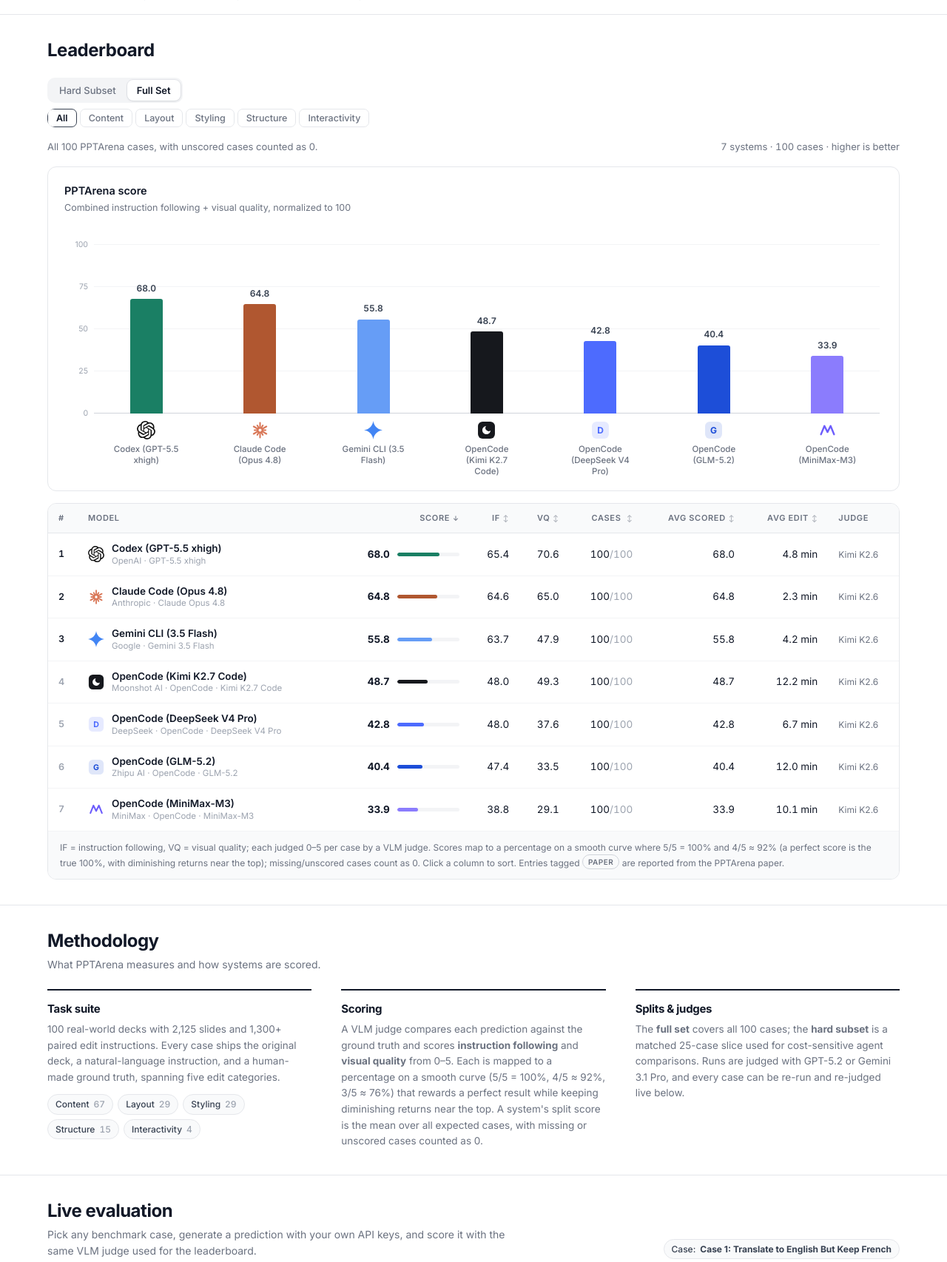
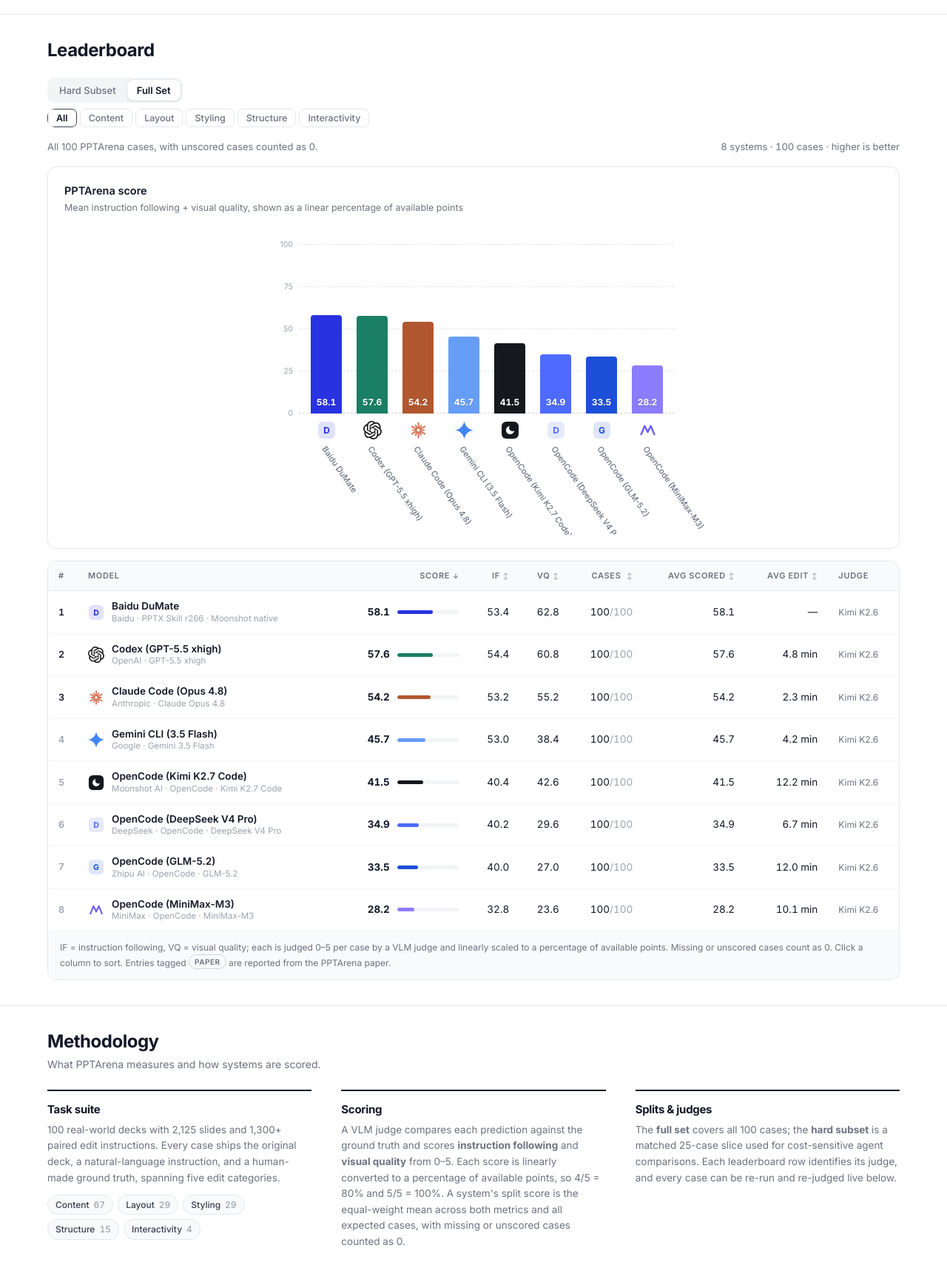
Before and after one commit to michaelofengend/PPTArena, a Flask app: page /evaluation in a window 1280 px wide. Shown: the part 287-1993 px from the top of the page at 74% size. Run offline with Flask 2, Linux system fonts and the light colour scheme.

Commit message:
Leaderboard: add Baidu DuMate with linear scores

```diff
--- a/src/app.py
+++ b/src/app.py
@@ -342,6 +342,20 @@ LEADERBOARD_SOURCES = [
         "judge": "Kimi K2.6 judge",
         "defines_subset": False,
     },
+    # --- External full-set agents ---
+    {
+        "name": "Baidu DuMate",
+        "model": "PPTX Skill r266 · Moonshot native",
+        "provider": "Baidu",
+        "brand": "Baidu",
+        "icon": "D",
+        "color": "#2932e1",
+        "split": "subset",
+        "expected_cases": 25,
+        "path": SCRIPT_DIR.parent / "agent_bench" / "results" / "baidu_dumate_pptx_skill_r266_judge_results.csv",
+        "judge": "Kimi K2.6 judge",
+        "defines_subset": False,
+    },
     # (PPTPilot Kimi/Gemma pilot rows removed from the board — scored too low to
     # be informative; their CSVs remain in agent_bench/results/ if ever restored.)
     # --- CUA (computer-use agent) cohort ---
@@ -581,23 +595,14 @@ def _fmt_edit_time(seconds):
     return f"{m:.1f} min" if m >= 1 else f"{seconds:.0f} s"
 
 
-# Display curve: a raw judge metric (0–5) maps to a percentage via a smooth,
-# concave "diminishing-returns near the ceiling" curve rather than a hard cap:
-#     5/5 = 100%   4/5 = 92%   3/5 = 76%   2/5 = 55%   1/5 = 30%   0 = 0%.
-# So a perfect score is the true 100% (no information lost at the top) while the
-# field still spreads. It is ABSOLUTE and MONOTONIC — adding a system never
-# shifts anyone's score and it never reorders. _SCORE_K is chosen so 4/5 = 92%.
-_SCORE_K = 1.5693  # = log(0.08)/log(0.2); larger K => steeper near the top
-
-
 def _metric_pct(score):
-    """Single 0–5 judge metric → 0–100 via the display curve (5/5=100, 4/5=92)."""
+    """Single 0–5 judge metric as a linear percentage of available points."""
     x = max(0.0, min(score, 5.0)) / 5.0
-    return (1 - (1 - x) ** _SCORE_K) * 100
+    return x * 100
 
 
 def _case_pct(if_score, vq_score):
-    """Per-case score = mean of the two curved metrics."""
+    """Per-case score = equal-weight mean of linear IF and VQ percentages."""
     return (_metric_pct(if_score) + _metric_pct(vq_score)) / 2
 
 
@@ -692,10 +697,9 @@ def get_leaderboard_data():
             # subset) don't appear on the Full Set — they'd read as 25/100.
             if base_key == "full" and source.get("subset_only"):
                 continue
-            if base_key == "full":
-                expected = view_cases                       # missing counts as 0
-            else:
-                expected = view_cases & set(source_case_names)
+            # Every system is scored against the canonical cases in this view.
+            # A missing row therefore remains in the denominator and counts as 0.
+            expected = view_cases
             if not expected:
                 continue
             view_scores = [r for r in scored if r["case_name"] in expected]
--- a/src/templates/evaluation.html
+++ b/src/templates/evaluation.html
@@ -536,7 +536,8 @@
 
         .chart {
             min-width: 540px;
-            margin-top: 18px;
+            max-width: 820px;
+            margin: 18px auto 0;
         }
 
         .chart-plot {
@@ -556,7 +557,7 @@
             position: absolute;
             left: 0;
             right: 0;
-            border-top: 1px solid var(--hairline);
+            border-top: 1px dashed var(--border);
         }
 
         .gridline.zero {
@@ -581,13 +582,13 @@
             bottom: 0;
             display: flex;
             align-items: flex-end;
-            justify-content: space-around;
-            gap: 12px;
+            justify-content: center;
+            gap: 4px;
         }
 
         .chart-col {
-            flex: 1 1 0;
-            max-width: 88px;
+            flex: 0 0 58px;
+            max-width: 58px;
             height: 100%;
             display: flex;
             flex-direction: column;
@@ -597,38 +598,59 @@
 
         .chart-val {
             font-size: 12px;
-            font-weight: 600;
-            margin-bottom: 5px;
+            font-weight: 700;
+            color: #fff;
+            line-height: 1;
+            text-shadow: 0 1px 1px rgba(0, 0, 0, .18);
+        }
+
+        .chart-bar {
+            position: relative;
+            width: 42px;
+            border-radius: 4px 4px 0 0;
+            min-height: 2px;
+            display: flex;
+            align-items: flex-end;
+            justify-content: center;
+            padding-bottom: 9px;
+            box-sizing: border-box;
+        }
+
+        .chart-bar.short .chart-val {
+            position: absolute;
+            bottom: calc(100% + 6px);
             color: var(--ink-2);
-        }
-
-        .chart-bar {
-            width: 58%;
-            max-width: 44px;
-            border-radius: 3px 3px 0 0;
-            min-height: 2px;
+            text-shadow: none;
         }
 
         .chart-labels {
             display: flex;
-            justify-content: space-around;
-            gap: 12px;
+            justify-content: center;
+            gap: 4px;
             margin: 10px 0 0 40px;
             padding-right: 4px;
         }
 
         .chart-label {
-            flex: 1 1 0;
-            max-width: 88px;
-            display: flex;
-            flex-direction: column;
-            align-items: center;
-            gap: 6px;
-            text-align: center;
-            font-size: 11.5px;
-            line-height: 1.3;
+            position: relative;
+            flex: 0 0 58px;
+            max-width: 58px;
+            height: 154px;
+            text-align: left;
+            font-size: 11px;
+            line-height: 1.2;
             color: var(--muted);
             font-weight: 500;
+        }
+
+        .chart-label-text {
+            position: absolute;
+            top: 32px;
+            left: 31px;
+            width: 118px;
+            transform: rotate(55deg);
+            transform-origin: top left;
+            white-space: nowrap;
         }
 
         /* ---------- Model icons ---------- */
@@ -645,6 +667,9 @@
         }
 
         .chart-label .micon {
+            position: absolute;
+            top: 0;
+            left: 17px;
             width: 25px;
             height: 25px;
         }
@@ -1418,9 +1443,9 @@
                     {% if split.entries %}
                     <div class="card chart-card">
                         <p class="chart-title">PPTArena score</p>
-                        <p class="chart-sub">Combined instruction following + visual quality, normalized to 100</p>
+                        <p class="chart-sub">Mean instruction following + visual quality, shown as a linear percentage of available points</p>
                         <div class="chart-scroll">
-                            <div class="chart">
+                            <div class="chart" style="width: {{ 56 + (split.entries|length * 62) }}px;">
                                 <div class="chart-plot">
                                     <div class="chart-grid" aria-hidden="true">
                                         <div class="gridline" style="bottom:100%"><span>100</span></div>
@@ -1431,10 +1456,10 @@
                                     </div>
                                     <div class="chart-cols">
                                         {% for entry in split.entries %}
-                                        <div class="chart-col" title="{{ entry.name }} — {{ '%.1f'|format(entry.score_pct) }}">
-                                            <span class="chart-val num">{{ "%.1f"|format(entry.score_pct) }}</span>
-                                            <div class="chart-bar"
+                                        <div class="chart-col" title="{{ entry.name }}: {{ '%.1f'|format(entry.score_pct) }}">
+                                            <div class="chart-bar {% if entry.bar_pct < 18 %}short{% endif %}"
                                                 style="height:{{ entry.bar_pct }}%;background:{{ entry.color }};">
+                                                <span class="chart-val num">{{ "%.1f"|format(entry.score_pct) }}</span>
                                             </div>
                                         </div>
                                         {% endfor %}
@@ -1444,7 +1469,7 @@
                                     {% for entry in split.entries %}
                                     <div class="chart-label">
                                         {{ model_icon(entry) }}
-                                        <span>{{ entry.name }}</span>
+                                        <span class="chart-label-text">{{ entry.name }}</span>
                                     </div>
                                     {% endfor %}
                                 </div>
@@ -1460,10 +1485,10 @@
                                         <th class="left">#</th>
                                         <th class="left">Model</th>
                                         <th data-sort="score" data-dir="desc" class="sorted"
-                                            title="Mean per-case (IF + VQ) across all expected cases, on a curve where 5/5=100% and 4/5≈92%">
+                                            title="Mean per-case IF and VQ across all expected cases, linearly scaled from 0–5 to 0–100">
                                             Score</th>
-                                        <th data-sort="ifp" title="Instruction following, normalized to 100">IF</th>
-                                        <th data-sort="vqp" title="Visual quality, normalized to 100">VQ</th>
+                                        <th data-sort="ifp" title="Instruction following, linearly scaled to 100">IF</th>
+                                        <th data-sort="vqp" title="Visual quality, linearly scaled to 100">VQ</th>
                                         <th data-sort="cases" title="Scored cases / expected cases in this split">Cases
                                         </th>
                                         <th data-sort="avg" title="Mean score over scored cases only">Avg scored</th>
@@ -1512,10 +1537,9 @@
                             </table>
                         </div>
                         <div class="table-foot">
-                            IF = instruction following, VQ = visual quality; each judged 0–5 per case by a VLM judge.
-                            Scores map to a percentage on a smooth curve where 5/5 = 100% and 4/5 ≈ 92% (a perfect
-                            score is the true 100%, with diminishing returns near the top); missing/unscored cases count
-                            as 0. Click a column to sort. Entries tagged <span class="tag">paper</span> are reported from the PPTArena paper.
+                            IF = instruction following, VQ = visual quality; each is judged 0–5 per case by a VLM judge
+                            and linearly scaled to a percentage of available points. Missing or unscored cases count as
+                            0. Click a column to sort. Entries tagged <span class="tag">paper</span> are reported from the PPTArena paper.
                         </div>
                     </div>
                     {% else %}
@@ -1555,18 +1579,18 @@
                         <h3>Scoring</h3>
                         <p>
                             A VLM judge compares each prediction against the ground truth and scores
-                            <b>instruction following</b> and <b>visual quality</b> from 0–5. Each is mapped to a
-                            percentage on a smooth curve (5/5 = 100%, 4/5 ≈ 92%, 3/5 ≈ 76%) that rewards a perfect
-                            result while keeping diminishing returns near the top. A system's split score is the mean
-                            over all expected cases, with missing or unscored cases counted as 0.
+                            <b>instruction following</b> and <b>visual quality</b> from 0–5. Each score is linearly
+                            converted to a percentage of available points, so 4/5 = 80% and 5/5 = 100%. A system's
+                            split score is the equal-weight mean across both metrics and all expected cases, with
+                            missing or unscored cases counted as 0.
                         </p>
                     </div>
                     <div class="method-col">
                         <h3>Splits &amp; judges</h3>
                         <p>
                             The <b>full set</b> covers all 100 cases; the <b>hard subset</b> is a matched 25-case
-                            slice used for cost-sensitive agent comparisons. Runs are judged with GPT-5.2 or
-                            Gemini 3.1 Pro, and every case can be re-run and re-judged live below.
+                            slice used for cost-sensitive agent comparisons. Each leaderboard row identifies its
+                            judge, and every case can be re-run and re-judged live below.
                         </p>
                     </div>
                 </div>
```
Also changed, not shown: tests/test_leaderboard_scoring.py (added, +144 -0 lines), agent_bench/results/baidu_dumate_pptx_skill_r266_judge_results.csv (added).
